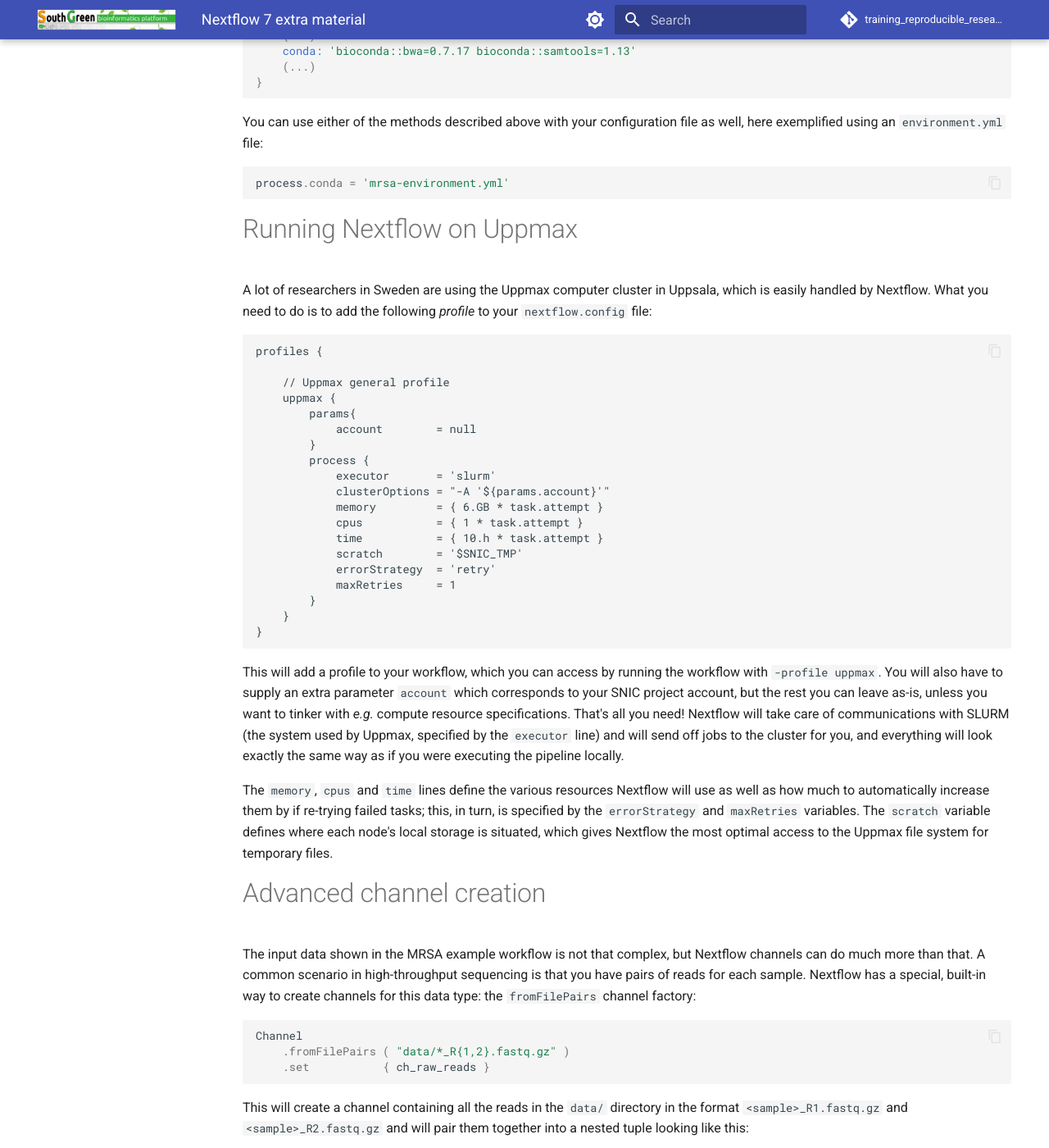
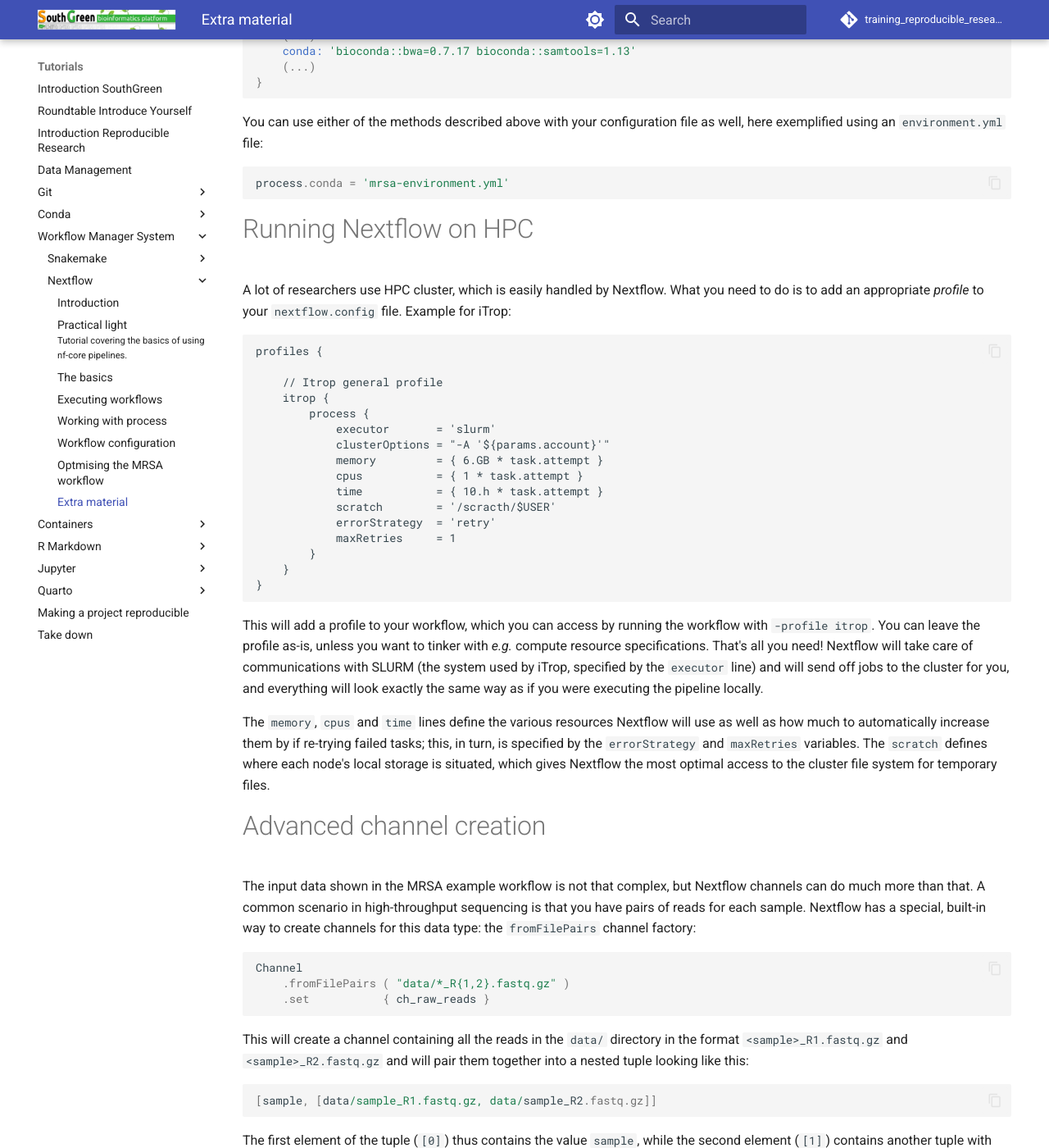
Before and after one commit to SouthGreenPlatform/training_reproducible_research, an MkDocs documentation site: the page built from docs/pages/nextflow/nextflow-7-extra-material.md, in a window 1280 px wide and 1400 px high, scrolled down 1724 px. Shown: the whole window at 82% size. Built offline with MkDocs 1.6.1 and Material for MkDocs 9.7.7, drawn with Linux system fonts in a browser that asks for light colours; comment, search, counter and statistics services are not loaded; some of the changed text lies outside the part shown.

Commit message:
add nextflow slides and exo (no  worries we we not use all of that)

````diff
--- a/docs/pages/nextflow/nextflow-7-extra-material.md
+++ b/docs/pages/nextflow/nextflow-7-extra-material.md
@@ -95,27 +95,24 @@
 process.conda = 'mrsa-environment.yml'
 ```
 
-# Running Nextflow on Uppmax
+# Running Nextflow on HPC
 
-A lot of researchers in Sweden are using the Uppmax computer cluster in Uppsala,
-which is easily handled by Nextflow. What you need to do is to add the following
-*profile* to your `nextflow.config` file:
+A lot of researchers use HPC cluster, which is easily handled by Nextflow.
+What you need to do is to add an appropriate *profile* to your `nextflow.config` file.
+Example for iTrop:
 
 ```
 profiles {
 
-    // Uppmax general profile
-    uppmax {
-        params{
-            account        = null
-        }
+    // Itrop general profile
+    itrop {
         process {
             executor       = 'slurm'
             clusterOptions = "-A '${params.account}'"
             memory         = { 6.GB * task.attempt }
             cpus           = { 1 * task.attempt }
             time           = { 10.h * task.attempt }
-            scratch        = '$SNIC_TMP'
+            scratch        = '/scracth/$USER'
             errorStrategy  = 'retry'
             maxRetries     = 1
         }
@@ -124,19 +121,18 @@
 ```
 
 This will add a profile to your workflow, which you can access by running the
-workflow with `-profile uppmax`. You will also have to supply an extra parameter
-`account` which corresponds to your SNIC project account, but the rest you can
-leave as-is, unless you want to tinker with *e.g.* compute resource
+workflow with `-profile itrop`. You can
+leave the profile as-is, unless you want to tinker with *e.g.* compute resource
 specifications. That's all you need! Nextflow will take care of communications
-with SLURM (the system used by Uppmax, specified by the `executor` line) and
+with SLURM (the system used by iTrop, specified by the `executor` line) and
 will send off jobs to the cluster for you, and everything will look exactly the
 same way as if you were executing the pipeline locally.
 
 The `memory`, `cpus` and `time` lines define the various resources Nextflow will
 use as well as how much to automatically increase them by if re-trying failed
 tasks; this, in turn, is specified by the `errorStrategy` and `maxRetries`
-variables. The `scratch` variable defines where each node's local storage is
-situated, which gives Nextflow the most optimal access to the Uppmax file system
+variables. The `scratch` defines where each node's local storage is
+situated, which gives Nextflow the most optimal access to the cluster file system
 for temporary files.
 
 # Advanced channel creation
@@ -271,7 +267,7 @@
 it with.
 
 Each pipeline comes with extensive documentation, test datasets that you can
-use to practice on, can be run on both HPCs like Uppmax, cloud services like
+use to practice on, can be run on both HPCs like iTrop, cloud services like
 AWS or locally on your own computer. All pipelines support both Conda and
 Docker/Singularity, and you can additionally run specific versions of the
 pipelines, allowing for full reproducibility of your analyses. If you want to
--- a/mkdocs.yml
+++ b/mkdocs.yml
@@ -125,9 +125,17 @@
             - Targets: pages/snakemake/snakemake-8-targets.md
             - Shadow rules: pages/snakemake/snakemake-9-shadow-rules.md
             - Generalizing workflows: pages/snakemake/snakemake-10-generalizing-workflows.md
-            - Extra materiel: pages/snakemake/snakemake-11-extra-material.md
+            - Extra material: pages/snakemake/snakemake-11-extra-material.md
           - Nextflow:
-            - Introduction: pages/nextflow/nextflow-1-introduction_light.md
+            - Introduction: pages/nextflow/nextflow-1-introduction.md
+            - Practical light: pages/nextflow/nextflow-nfcore.md
+            - The basics: pages/nextflow/nextflow-2-the-basics.md
+            - Executing workflows: pages/nextflow/nextflow-3-executing-workflows.md
+            - Working with process: pages/nextflow/nextflow-4-working-with-processes.md
+            - Workflow configuration: pages/nextflow/nextflow-5-workflow-configuration.md
+            - Optmising the MRSA workflow: pages/nextflow/nextflow-6-optimising-the-mrsa-workflow.md
+            - Extra material: pages/nextflow/nextflow-7-extra-material.md
+
         - Containers:
           - Introduction: pages/containers/containers-1-introduction.md
           - The basics: pages/containers/containers-2-the-basics.md
````
Also changed, not shown: docs/pages/nextflow/nextflow-1-introduction.md (+1 -1 lines), docs/pages/nextflow/nextflow-nfcore.md (added, +277 -0 lines), 2 other files.
